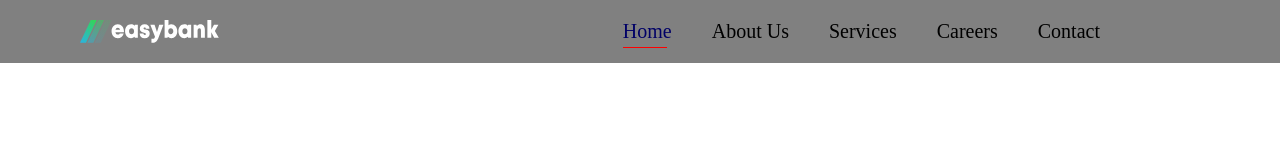
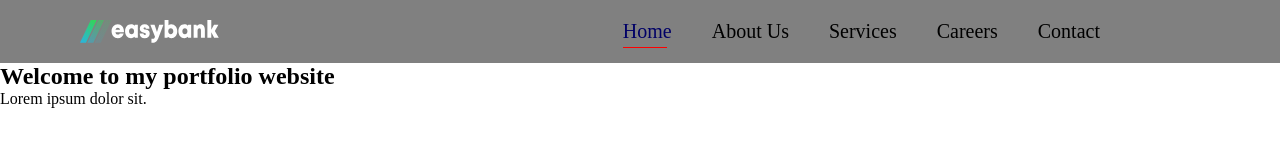
Before and after one commit to augustineutuk/website, a plain HTML site: page index.html in a window 1280 px wide. Drawn offline with Linux system fonts and the light colour scheme.

Commit message:
first commit

```diff
--- a/index.html
+++ b/index.html
@@ -20,5 +20,7 @@
             </ul>
         </div>
     </header>
+    <h2>Welcome to my portfolio website</h2>
+    <p>Lorem ipsum dolor sit.</p>
 </body>
 </html>
```
